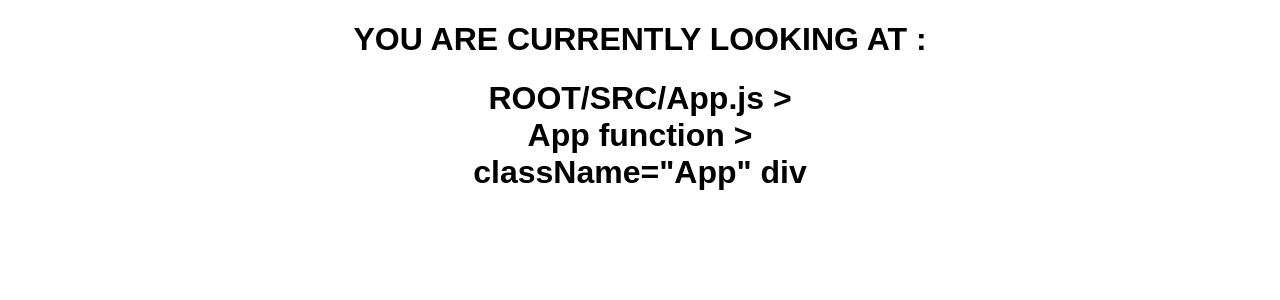
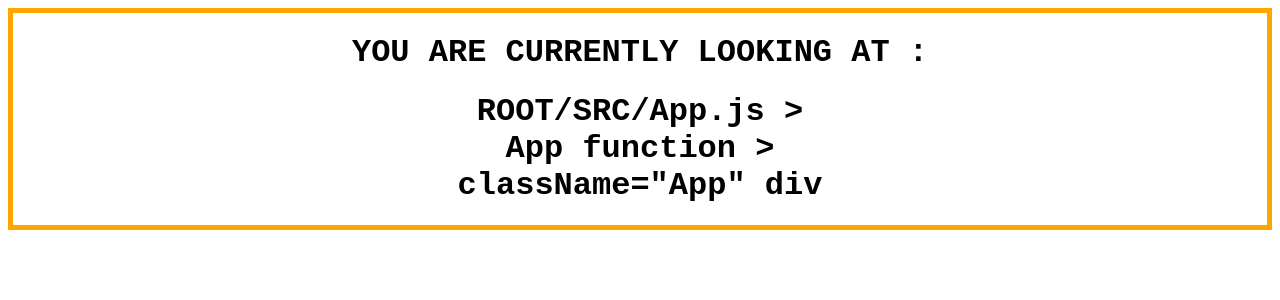
Before and after one commit to KimberlyRosaly/to-do-app, a React (Create React App) app: page / in a window 1280 px wide. Shown: the top 300 px of the page. Built offline with nearby package versions, Linux system fonts and the light colour scheme.

Commit message:
app div element gets orange border so edges are visitible to human eyes

```diff
--- a/src/styles.css
+++ b/src/styles.css
@@ -1,4 +1,9 @@
 .App {
-  font-family: sans-serif;
+  font-family: 'Courier New', Courier, monospace;
   text-align: center;
+  /* ___________________________________________ */
+  /* FOR ELEMENTAL VISIBILITY | TESTING PURPOSES */
+  /* ADD ORANGE BOARDER AROUND ELEMENT */
+  border: 5px solid orange;
+  /* ___________________________________________ */
 }
```
